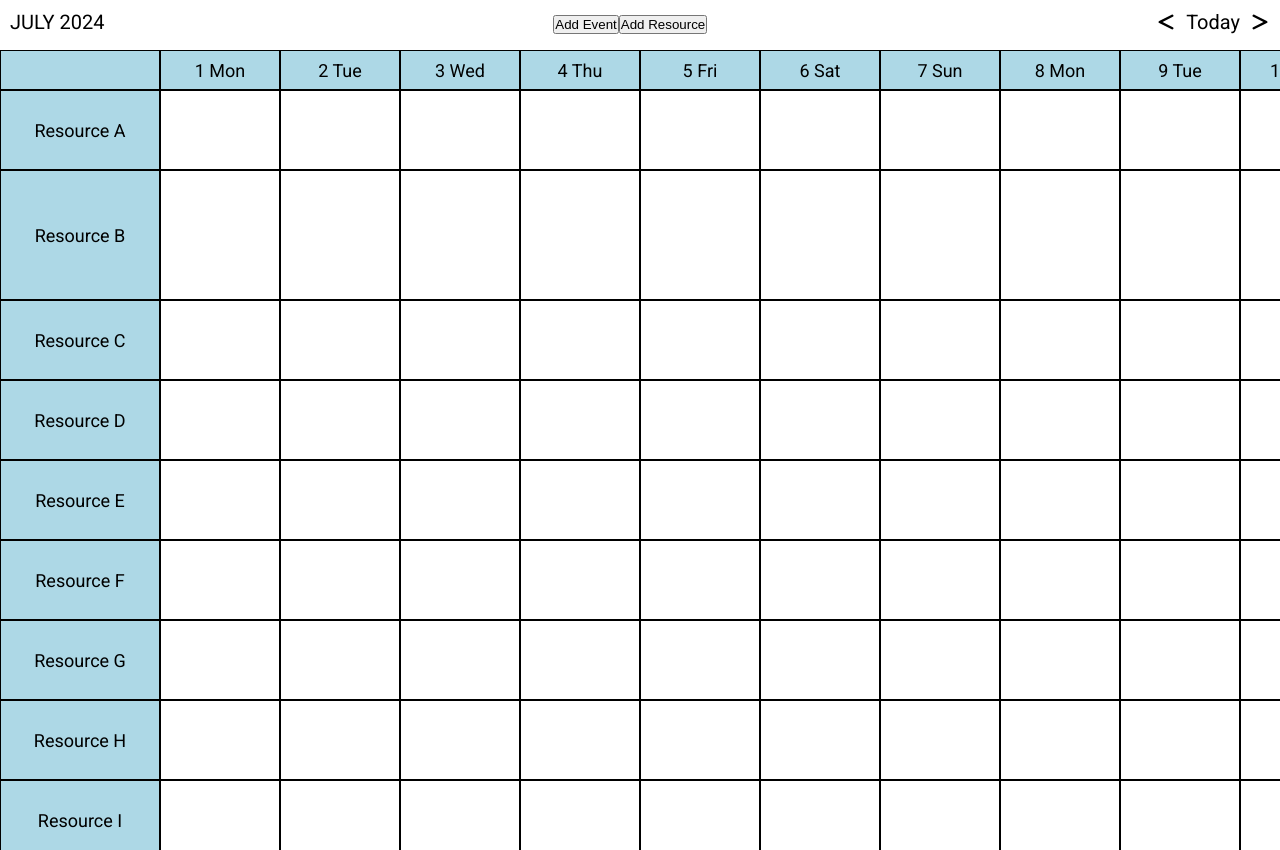
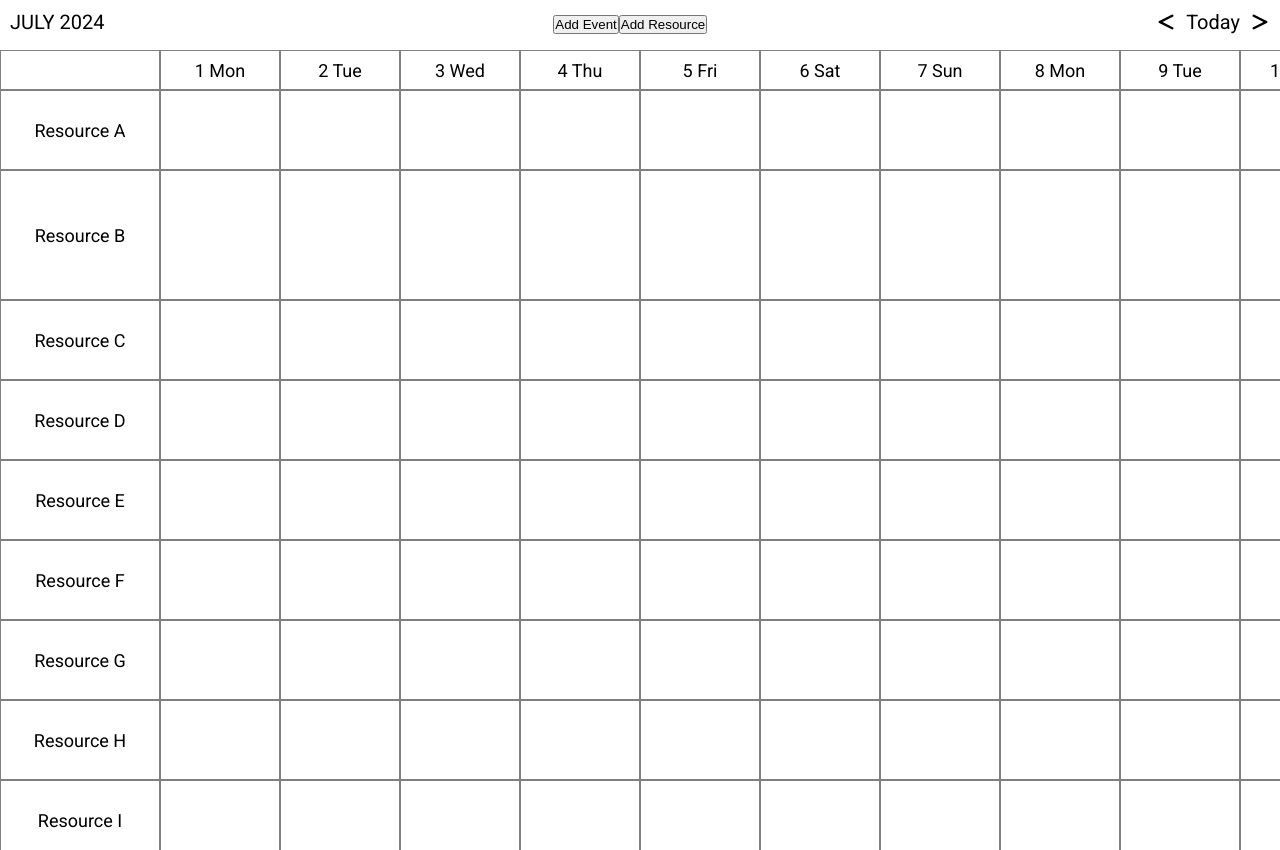
Before and after one commit to vickydarlinn/monthly_calendar_timeline, a React (Vite) app: page / in a window 1280 px wide. Built offline with nearby package versions, Linux system fonts and the light colour scheme.

Commit message:
makeup:fix calendar z-index

```diff
--- a/src/components/calendar/Calendar.jsx
+++ b/src/components/calendar/Calendar.jsx
@@ -43,8 +43,8 @@ const CalendarHeader = ({ dates }) => {
           minWidth: "160px",
           position: "sticky",
           left: "0px",
-          backgroundColor: "lightblue",
-          zIndex: "10",
+          backgroundColor: "white",
+          zIndex: 55,
         }}
       />
       {dates.map((date) => (
@@ -55,6 +55,7 @@ const CalendarHeader = ({ dates }) => {
           width=""
           styleProps={{
             minWidth: "120px",
+            backgroundColor: "white",
           }}
         />
       ))}
--- a/src/components/calendar/Calendar.module.css
+++ b/src/components/calendar/Calendar.module.css
@@ -8,7 +8,8 @@
 .calendarHeader {
   display: flex;
   width: fit-content;
-  background-color: lightblue;
+  background-color: white;
   position: sticky;
   top: 0;
+  z-index: 30;
 }
--- a/src/components/cell/Cell.module.css
+++ b/src/components/cell/Cell.module.css
@@ -1,5 +1,5 @@
 .wrapper {
-  border: 1px solid black;
+  border: 1px solid gray;
   display: flex;
   align-items: center;
   justify-content: center;
--- a/src/components/event/Event.jsx
+++ b/src/components/event/Event.jsx
@@ -119,7 +119,6 @@ const Event = ({ event: eventProp, dates, onEventChange, color }) => {
         width: `${width}px`,
         top: `${10 + eventProp.level * 50}px`,
         height: "40px",
-        zIndex: 5,
         backgroundColor: color,
       }}
       data-x="0"
--- a/src/components/header/Header.module.css
+++ b/src/components/header/Header.module.css
@@ -7,7 +7,7 @@
   left: 0;
   top: 0;
   width: 100%;
-  z-index: 10;
+  z-index: 45;
   background-color: white;
 }
 .btns {
--- a/src/components/resourceRow/ResourceRow.jsx
+++ b/src/components/resourceRow/ResourceRow.jsx
@@ -23,7 +23,8 @@ const ResourceRow = ({ dates, events, onEventChange, resources }) => {
               minWidth: "160px",
               position: "sticky",
               left: "0px",
-              backgroundColor: "lightblue",
+              backgroundColor: "white",
+              zIndex: 30,
             }}
           />
           <div className={styles.eventContainer}>
```
